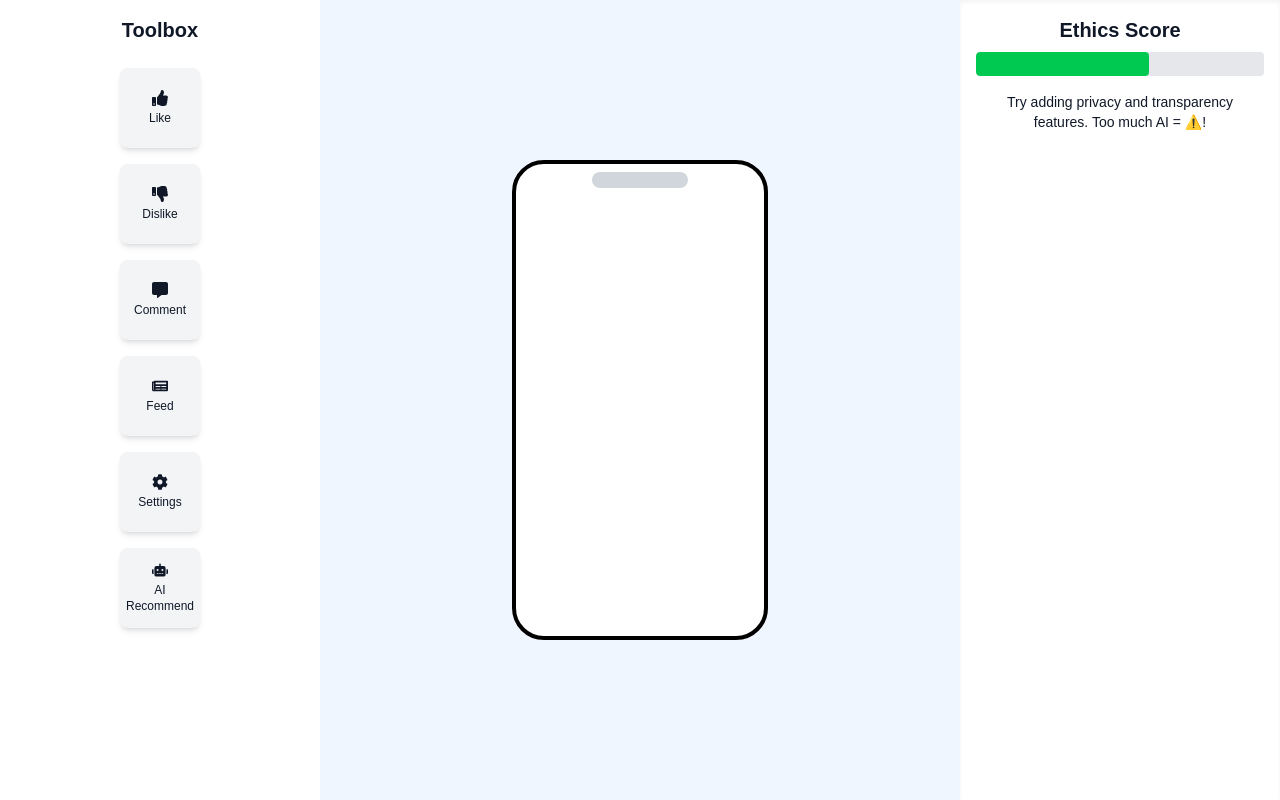
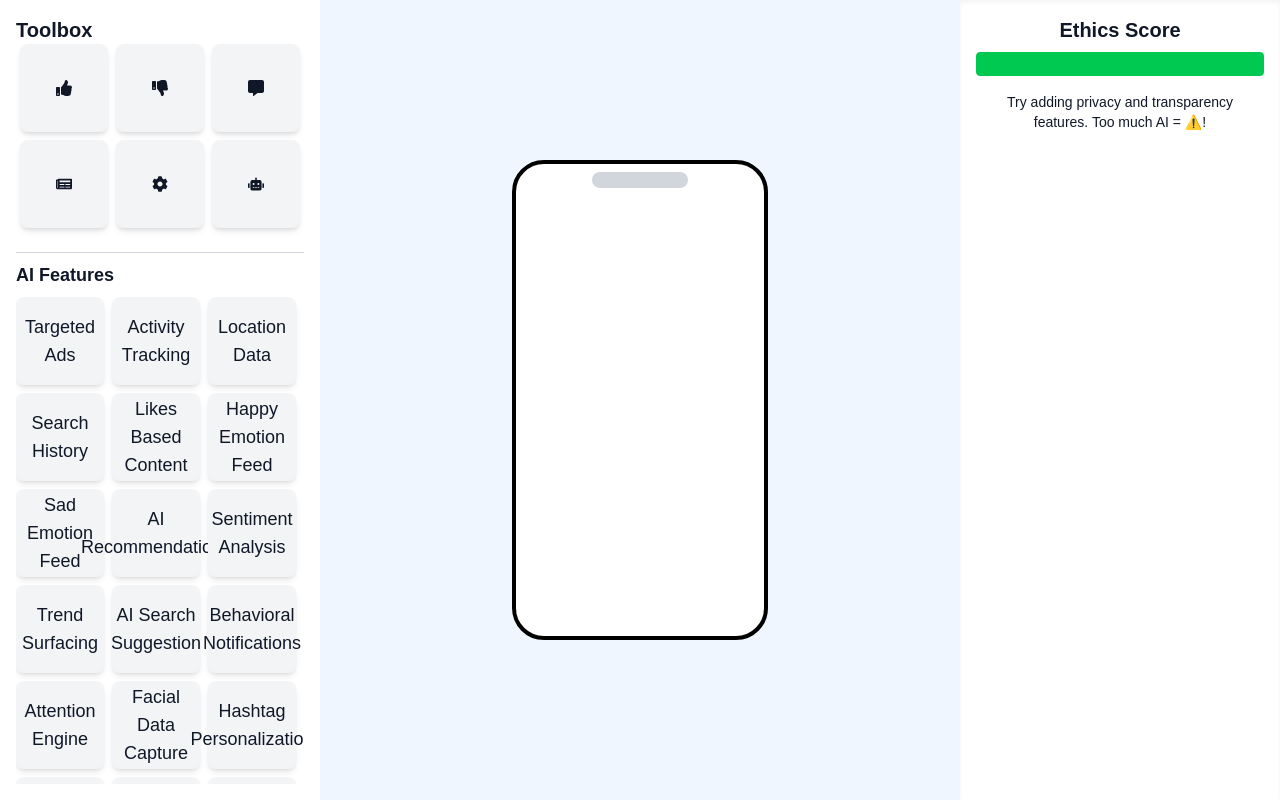
Before and after one commit to Arun03Kumar/redesign_ai, a React (Vite) app: page /game/social_media in a window 1280 px wide. Built offline with nearby package versions, Linux system fonts and the light colour scheme; a web font is replaced by a local one.

Commit message:
drag drop

```diff
--- a/src/components/games/socail_media/Social.tsx
+++ b/src/components/games/socail_media/Social.tsx
@@ -1,4 +1,3 @@
-// App.tsx or Social.tsx
 import { useState, useRef, useEffect } from "react";
 import { DndProvider, useDrag, useDrop } from "react-dnd";
 import { HTML5Backend } from "react-dnd-html5-backend";
@@ -21,33 +20,71 @@ const COMPONENTS = [
   { id: "ai", label: "AI Recommend", icon: <FaRobot size={16} /> },
 ];
 
+const AI_FEATURES = [
+  "Targeted Ads",
+  "Activity Tracking",
+  "Location Data",
+  "Search History",
+  "Likes Based Content",
+  "Happy Emotion Feed",
+  "Sad Emotion Feed",
+  "AI Recommendations",
+  "Sentiment Analysis",
+  "Trend Surfacing",
+  "AI Search Suggestion",
+  "Behavioral Notifications",
+  "Attention Engine",
+  "Facial Data Capture",
+  "Hashtag Personalization",
+  "Watch Time Tracking",
+  "Friends Graph Learning",
+  "Sponsored Content",
+  "Engagement Tracking",
+  "Filter Bubble Reinforcement",
+  "Personal Info Usage",
+  "Message Scan AI",
+  "Recommender System",
+  "Auto Play Hook",
+  "Like Bias Training",
+  "Dislike Bias Training",
+  "Geo-Targeted Ads",
+  "Gamified Rewards",
+  "Dopamine Trigger AI",
+];
+
 const ItemTypes = {
   COMPONENT: "component",
+  AI_FEATURE: "ai_feature"
 };
 
-function DraggableItem({ item }) {
-  const [{ isDragging }, dragRef] = useDrag(() => ({
-    type: ItemTypes.COMPONENT,
+function DraggableItem({ item, draggable = true, type, isSelected }) {
+  const [{ isDragging }, dragRef] = useDrag(
+    () => ({
+      type: type || ItemTypes.COMPONENT,
       item: { ...item, source: "toolbox" },
+      canDrag: () => draggable,
       collect: (monitor) => ({
         isDragging: monitor.isDragging(),
       }),
-  }));
+    }),
+    [draggable, type]
+  );
 
   return (
     <div
       ref={dragRef}
-      className={`w-20 h-20 bg-gray-100 hover:bg-gray-200 rounded-lg flex flex-col items-center justify-center shadow-md cursor-grab ${
-        isDragging ? "opacity-50" : ""
-      }`}
+      className={`w-22 h-22 ${
+        isSelected ? "bg-green-200" : "bg-gray-100"
+      } hover:bg-gray-200 rounded-lg flex items-center justify-center shadow-md cursor-${
+        draggable ? "grab" : "default"
+      } ${isDragging ? "opacity-50" : ""}`}
     >
-      <div className="mb-1">{item.icon}</div>
-      <span className="text-xs text-center">{item.label}</span>
+      {item.icon || <span className="text-lg text-center">{item.label}</span>}
     </div>
   );
 }
 
-function DraggablePlacedItem({ item, moveItem, resizeItem }) {
+function DraggablePlacedItem({ item, moveItem, resizeItem, onDropAIFeature, selectedAIFeatures }) {
   const [{ isDragging }, dragRef] = useDrag(() => ({
     type: ItemTypes.COMPONENT,
     item: { ...item, source: "canvas" },
@@ -56,27 +93,40 @@ function DraggablePlacedItem({ item, moveItem, resizeItem }) {
     }),
   }));
 
+  const [{ isOver }, dropRef] = useDrop({
+    accept: ItemTypes.AI_FEATURE,
+    drop: (droppedItem) => {
+      if (onDropAIFeature && !selectedAIFeatures.includes(droppedItem.label)) {
+        onDropAIFeature(droppedItem.label);
+      }
+    },
+    collect: (monitor) => ({
+      isOver: monitor.isOver(),
+    }),
+  });
+
   const ref = useRef(null);
   const isFeed = item.id === "feed";
+  const isAI = item.id === "ai";
 
   useEffect(() => {
     if (!isFeed) return;
     const handleMouseMove = (e) => {
-      if (!ref.current || !ref.current.dataset.resizing) return;
+      if (!ref.current?.dataset.resizing) return;
       const newWidth = e.clientX - ref.current.getBoundingClientRect().left;
       const newHeight = e.clientY - ref.current.getBoundingClientRect().top;
       resizeItem(item.uuid, { width: newWidth, height: newHeight });
     };
-    const handleMouseUp = () => {
+    const stopResize = () => {
       if (ref.current) ref.current.dataset.resizing = "";
       window.removeEventListener("mousemove", handleMouseMove);
-      window.removeEventListener("mouseup", handleMouseUp);
+      window.removeEventListener("mouseup", stopResize);
     };
 
-    window.addEventListener("mouseup", handleMouseUp);
+    window.addEventListener("mouseup", stopResize);
     window.addEventListener("mousemove", handleMouseMove);
     return () => {
-      window.removeEventListener("mouseup", handleMouseUp);
+      window.removeEventListener("mouseup", stopResize);
       window.removeEventListener("mousemove", handleMouseMove);
     };
   }, [item, resizeItem]);
@@ -85,9 +135,16 @@ function DraggablePlacedItem({ item, moveItem, resizeItem }) {
     if (ref.current) ref.current.dataset.resizing = "true";
   };
 
+  // Combine drag and drop refs for AI component
+  if (isAI) {
+    dragRef(dropRef(ref));
+  } else {
+    dragRef(ref);
+  }
+
   return (
     <div
-      ref={dragRef}
+      ref={ref}
       className="absolute bg-white border rounded shadow text-xs flex items-center justify-center cursor-move"
       style={{
         top: item.y,
@@ -95,10 +152,20 @@ function DraggablePlacedItem({ item, moveItem, resizeItem }) {
         width: item.width || 60,
         height: item.height || 40,
         opacity: isDragging ? 0.5 : 1,
+        backgroundColor: isOver ? "#f0fff0" : "white",
       }}
     >
-      <div ref={ref} className="w-full h-full relative flex items-center justify-center">
+      <div className="w-full h-full relative flex flex-col items-center justify-center">
         {item.icon}
+        {isAI && (
+          <div className="text-xs overflow-auto p-1">
+            {selectedAIFeatures.map((feature) => (
+              <div key={feature} className="truncate">
+                {feature}
+              </div>
+            ))}
+          </div>
+        )}
         {isFeed && (
           <div
             onMouseDown={startResize}
@@ -110,7 +177,7 @@ function DraggablePlacedItem({ item, moveItem, resizeItem }) {
   );
 }
 
-function DropPhone({ items, addItem, moveItem, resizeItem }) {
+function DropPhone({ items, addItem, moveItem, resizeItem, selectedAIFeatures, onDropAIFeature  }) {
   const phoneRef = useRef(null);
 
   const [, drop] = useDrop({
@@ -151,6 +218,8 @@ function DropPhone({ items, addItem, moveItem, resizeItem }) {
             item={item}
             moveItem={moveItem}
             resizeItem={resizeItem}
+            onDropAIFeature={item.id === "ai" ? onDropAIFeature : undefined}
+            selectedAIFeatures={selectedAIFeatures}
           />
         ))}
       </div>
@@ -160,9 +229,14 @@ function DropPhone({ items, addItem, moveItem, resizeItem }) {
 
 function Social() {
   const [placedItems, setPlacedItems] = useState([]);
+  const [selectedAIFeatures, setSelectedAIFeatures] = useState([]);
 
-  const addItem = (item) => {
-    setPlacedItems((prev) => [...prev, item]);
+  const addItem = (item) => setPlacedItems((prev) => [...prev, item]);
+
+  const handleAIFeatureDrop = (feature) => {
+    if (!selectedAIFeatures.includes(feature)) {
+      setSelectedAIFeatures(prev => [...prev, feature]);
+    }
   };
 
   const moveItem = (uuid, pos) => {
@@ -189,11 +263,26 @@ function Social() {
     <DndProvider backend={HTML5Backend}>
       <div className="flex h-screen w-screen overflow-hidden bg-gradient-to-br from-white to-slate-100 text-gray-900 absolute left-0 top-0">
         {/* Left Panel */}
-        <div className="w-1/4 bg-white shadow-lg p-4 flex flex-col items-center gap-4">
-          <h2 className="text-xl font-bold mb-2">Toolbox</h2>
+        <div className="w-1/4 bg-white shadow-lg p-4 flex flex-col">
+          <h2 className="text-xl font-bold">Toolbox</h2>
+          <div className="flex flex-wrap gap-2 justify-center mb-4">
             {COMPONENTS.map((c) => (
               <DraggableItem key={c.id} item={c} />
             ))}
+          </div>
+          <hr className="w-full border-gray-300 my-2" />
+          <h3 className="text-lg font-semibold mb-2">AI Features</h3>
+          <div className="overflow-y-auto h-full flex flex-wrap gap-2 justify-center pr-2">
+            {AI_FEATURES.map((label) => (
+              <DraggableItem
+                key={label}
+                item={{ id: label.toLowerCase().replace(/\s+/g, "_"), label }}
+                draggable={true}
+                type={ItemTypes.AI_FEATURE}
+                isSelected={selectedAIFeatures.includes(label)}
+              />
+            ))}
+          </div>
         </div>
 
         {/* Center Panel */}
@@ -203,6 +292,8 @@ function Social() {
             addItem={addItem}
             moveItem={moveItem}
             resizeItem={resizeItem}
+            selectedAIFeatures={selectedAIFeatures}
+            onDropAIFeature={handleAIFeatureDrop}
           />
         </div>
 
@@ -212,11 +303,13 @@ function Social() {
           <div className="bg-gray-200 w-full rounded h-6 overflow-hidden mb-4">
             <div
               className="bg-green-500 h-full rounded"
-              style={{ width: "60%" }}
+              style={{ width: `${Math.max(10, 100 - selectedAIFeatures.length * 3)}%` }}
             />
           </div>
           <p className="text-sm text-center px-2">
-            Try adding privacy and transparency features. Too much AI = ⚠️!
+            {selectedAIFeatures.length > 5
+              ? "⚠️ Too many AI features! Privacy risk!"
+              : "Try adding privacy and transparency features. Too much AI = ⚠️!"}
           </p>
         </div>
       </div>
```
Lines whose indentation alone changed are shown as unchanged.
